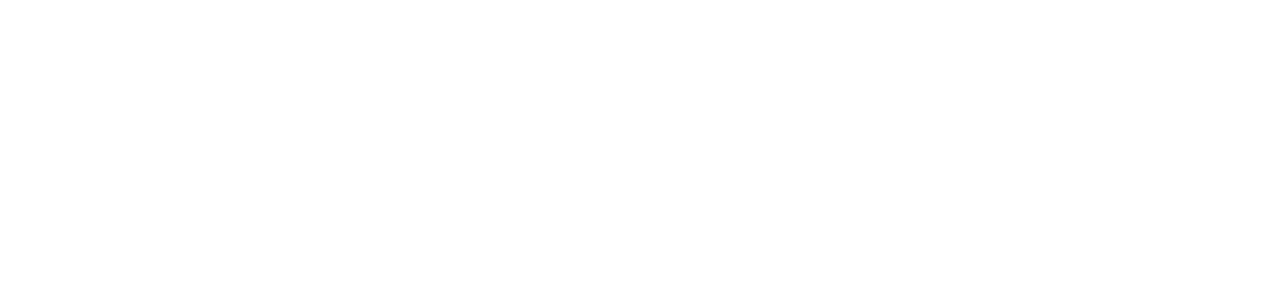
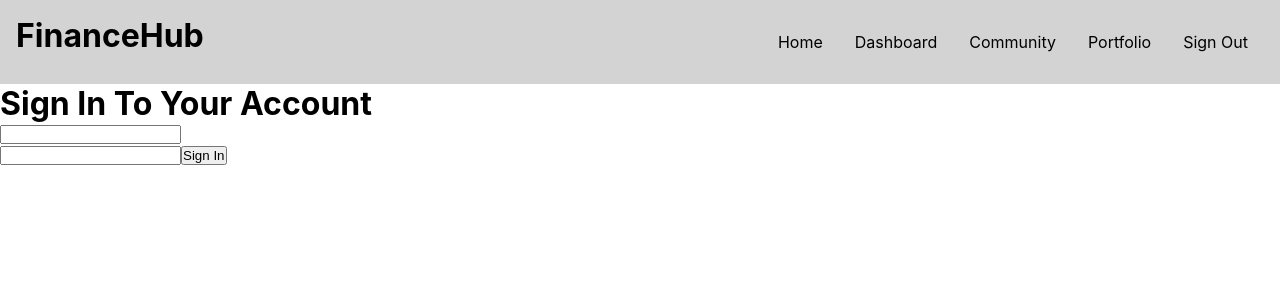
Before and after one commit to nathangappy/financialhub, a React (Create React App) app: page /signin in a window 1280 px wide. Shown: the top 300 px of the page. Built offline with nearby package versions, Linux system fonts and the light colour scheme; no server answers.

Commit message:
building authentication for site

```diff
--- a/package.json
+++ b/package.json
@@ -5,6 +5,7 @@
   "dependencies": {
     "axios": "^0.19.0",
     "chart.js": "^2.9.3",
+    "firebase": "^7.5.0",
     "node-sass": "^4.13.0",
     "react": "^16.12.0",
     "react-chartjs-2": "^2.8.0",
--- a/src/App.js
+++ b/src/App.js
@@ -9,6 +9,7 @@
 import Portfolio from './pages/portfolio/portfolio.component';
 import Community from './pages/community/community.component';
 import SignUp from './pages/signup/signup.component';
+import SignIn from './pages/signin/signin.component';
 
 function App() {
   return (
@@ -19,6 +20,7 @@
         <Route exact path='/portfolio' component={Portfolio} />
         <Route exact path='/community' component={Community} />
         <Route exact path='/signup' component={SignUp} />
+        <Route exact path='/signin' component={SignIn} />
       </Switch>
     </div>
   );
--- a/src/components/navigation/navigation.component.jsx
+++ b/src/components/navigation/navigation.component.jsx
@@ -1,40 +1,24 @@
 import React from 'react';
-import { Link } from 'react-router-dom';
 
 // import styles
 import './navigation.styles.scss';
 
-const Navigation = () => (
-  <header className='navigation'>
-    <h1>FinanceHub</h1>
-    <ul>
-      <li>
-        <Link to='/' className='navLink'>
-          Home
-        </Link>
-      </li>
-      <li>
-        <Link to='/dashboard' className='navLink'>
-          Dashboard
-        </Link>
-      </li>
-      <li>
-        <Link to='/portfolio' className='navLink'>
-          Portfolio
-        </Link>
-      </li>
-      <li>
-        <Link to='/community' className='navLink'>
-          Community
-        </Link>
-      </li>
-      <li>
-        <Link to='/signup' className='navLink'>
-          Sign Up
-        </Link>
-      </li>
-    </ul>
-  </header>
-);
+import SignedInLinks from '../signed-in-links/SignedInLinks.component';
+import SignedOutLinks from '../signed-out-links/SignedOutLinks.component';
+
+const Navigation = props => {
+  let isLoggedIn;
+  if (props.user) {
+    isLoggedIn = true;
+  } else {
+    isLoggedIn = false;
+  }
+  return (
+    <header className='navigation'>
+      <h1>FinanceHub</h1>
+      {isLoggedIn ? <SignedInLinks /> : <SignedOutLinks />}
+    </header>
+  );
+};
 
 export default Navigation;
--- a/src/components/sectors/sectors.component.jsx
+++ b/src/components/sectors/sectors.component.jsx
@@ -16,7 +16,6 @@
     let sectorData = await axios.get(
       'https://www.alphavantage.co/query?function=SECTOR&apikey=V18JBVR8U7KTDD7W'
     );
-    console.log(sectorData);
     const sectorArray = Object.entries(
       sectorData.data['Rank F: Year-to-Date (YTD) Performance']
     );
--- /dev/null
+++ b/src/components/signed-in-links/SignedInLinks.component.jsx
@@ -0,0 +1,35 @@
+import React from 'react';
+
+import { Link } from 'react-router-dom';
+
+const SignedInLinks = props => (
+  <ul>
+    <li>
+      <Link to='/' className='navLink'>
+        Home
+      </Link>
+    </li>
+    <li>
+      <Link to='/dashboard' className='navLink'>
+        Dashboard
+      </Link>
+    </li>
+    <li>
+      <Link to='/community' className='navLink'>
+        Community
+      </Link>
+    </li>
+    <li>
+      <Link to='/portfolio' className='navLink'>
+        Portfolio
+      </Link>
+    </li>
+    <li>
+      <Link to='/' className='navLink' onClick={props.handleSignout}>
+        Sign Out
+      </Link>
+    </li>
+  </ul>
+);
+
+export default SignedInLinks;
--- /dev/null
+++ b/src/components/signed-out-links/SignedOutLinks.component.jsx
@@ -0,0 +1,30 @@
+import React from 'react';
+
+import { Link } from 'react-router-dom';
+
+const SignedOutLinks = () => (
+  <ul>
+    <li>
+      <Link to='/' className='navLink'>
+        Home
+      </Link>
+    </li>
+    <li>
+      <Link to='/dashboard' className='navLink'>
+        Dashboard
+      </Link>
+    </li>
+    <li>
+      <Link to='/signin' className='navLink'>
+        Sign In
+      </Link>
+    </li>
+    <li>
+      <Link to='/signup' className='navLink'>
+        Sign Up
+      </Link>
+    </li>
+  </ul>
+);
+
+export default SignedOutLinks;
--- /dev/null
+++ b/src/firebase.js
@@ -0,0 +1,20 @@
+// import firebase
+import firebase from 'firebase/app';
+import 'firebase/database';
+import 'firebase/auth';
+
+// firebase config
+const firebaseConfig = {
+  apiKey: 'AIzaSyAz40e4QBJ6drkc1_2PYVK79zeg5XYWJ-Q',
+  authDomain: 'financehub0.firebaseapp.com',
+  databaseURL: 'https://financehub0.firebaseio.com',
+  projectId: 'financehub0',
+  storageBucket: 'financehub0.appspot.com',
+  messagingSenderId: '7120312129',
+  appId: '1:7120312129:web:129016e6a7a4ec4cd0f3c0'
+};
+
+// initialize firebase
+firebase.initializeApp(firebaseConfig);
+
+export default firebase;
--- a/src/pages/homepage/homepage.component.jsx
+++ b/src/pages/homepage/homepage.component.jsx
@@ -1,4 +1,6 @@
 import React, { Component } from 'react';
+
+import firebase from '../../firebase';
 
 import axios from 'axios';
 
@@ -19,6 +21,12 @@
     );
     this.setState({ headlineStories: headlines.data.articles });
   }
+  handleSignout = () => {
+    firebase
+      .auth()
+      .signOut()
+      .catch(err => console.log(err));
+  };
   render() {
     return (
       <div className='homepage'>
--- /dev/null
+++ b/src/pages/signin/signin.component.jsx
@@ -0,0 +1,74 @@
+import React, { Component } from 'react';
+
+import firebase from '../../firebase';
+
+import './signin.styles.scss';
+
+import Navigation from '../../components/navigation/navigation.component';
+
+class SignIn extends Component {
+  constructor() {
+    super();
+
+    this.state = {
+      email: '',
+      password: '',
+      user: {}
+    };
+  }
+  componentDidMount() {
+    firebase.auth().onAuthStateChanged(user => {
+      console.log(user);
+      if (user) {
+        console.log('logged in');
+        this.setState({ user: user });
+      }
+    });
+  }
+  handleSignInChange = e => {
+    this.setState({ [e.target.name]: e.target.value });
+  };
+  handleSignInSubmit = e => {
+    e.preventDefault();
+    const { email, password } = this.state;
+    firebase
+      .auth()
+      .signInWithEmailAndPassword(email, password)
+      .then(() => this.setState({ email: '', password: '' }))
+      .catch(err => console.log(err));
+  };
+  handleSignout = () => {
+    firebase
+      .auth()
+      .signOut()
+      .then(() => console.log('signed the fuck out'))
+      .catch(err => console.log(err));
+  };
+  render() {
+    return (
+      <div>
+        <Navigation user={this.state.user} handleSignout={this.handleSignout} />
+        <h1>Sign In To Your Account</h1>
+        <form action='' onSubmit={this.handleSignInSubmit}>
+          <label htmlFor='email' />
+          <input
+            type='email'
+            name='email'
+            value={this.state.email}
+            onChange={this.handleSignInChange}
+          />
+          <label htmlFor='password' />
+          <input
+            type='password'
+            name='password'
+            value={this.state.password}
+            onChange={this.handleSignInChange}
+          />
+          <button>Sign In</button>
+        </form>
+      </div>
+    );
+  }
+}
+
+export default SignIn;
--- a/src/pages/signup/signup.component.jsx
+++ b/src/pages/signup/signup.component.jsx
@@ -1,13 +1,54 @@
 import React, { Component } from 'react';
+
+import firebase from '../../firebase';
+
+import './signup.styles.scss';
 
 import Navigation from '../../components/navigation/navigation.component';
 
 class SignUp extends Component {
+  constructor() {
+    super();
+
+    this.state = {
+      email: '',
+      password: ''
+    };
+  }
+  handleSignupChange = e => {
+    this.setState({ [e.target.name]: e.target.value });
+  };
+  handleSignupSubmit = async e => {
+    e.preventDefault();
+    const { email, password } = this.state;
+    await firebase
+      .auth()
+      .createUserWithEmailAndPassword(email, password)
+      .then(() => this.setState({ email: '', password: '' }))
+      .catch(err => console.log(err));
+  };
   render() {
     return (
       <div>
         <Navigation />
-        <h1>Sign Up</h1>
+        <h1>Become a Member of Our Finance Community</h1>
+        <form action='' onSubmit={this.handleSignupSubmit}>
+          <label htmlFor='email' />
+          <input
+            type='email'
+            name='email'
+            value={this.state.email}
+            onChange={this.handleSignupChange}
+          />
+          <label htmlFor='password' />
+          <input
+            type='password'
+            name='password'
+            value={this.state.password}
+            onChange={this.handleSignupChange}
+          />
+          <button>Become a Member</button>
+        </form>
       </div>
     );
   }
```
Also changed, not shown: src/pages/signin/signin.styles.scss (added), src/pages/signup/signup.styles.scss (added), 1 other file (tests, documents, lock files or other folders).
